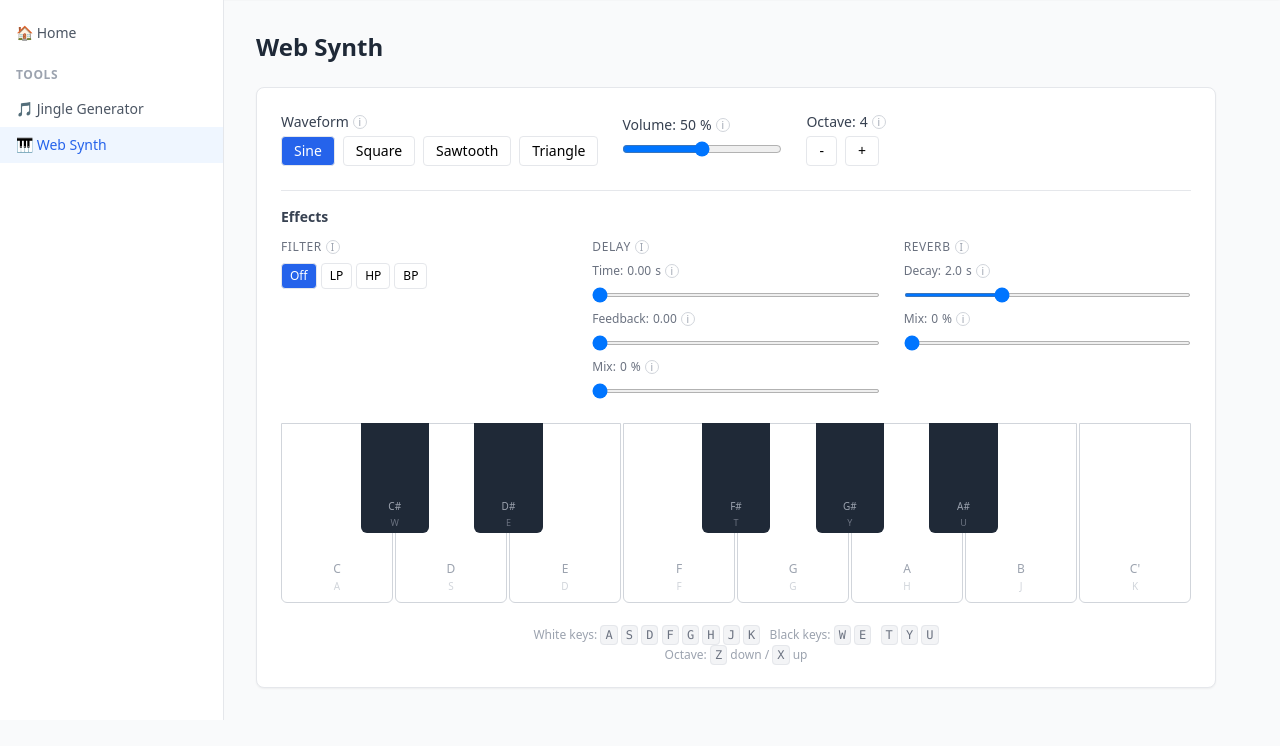
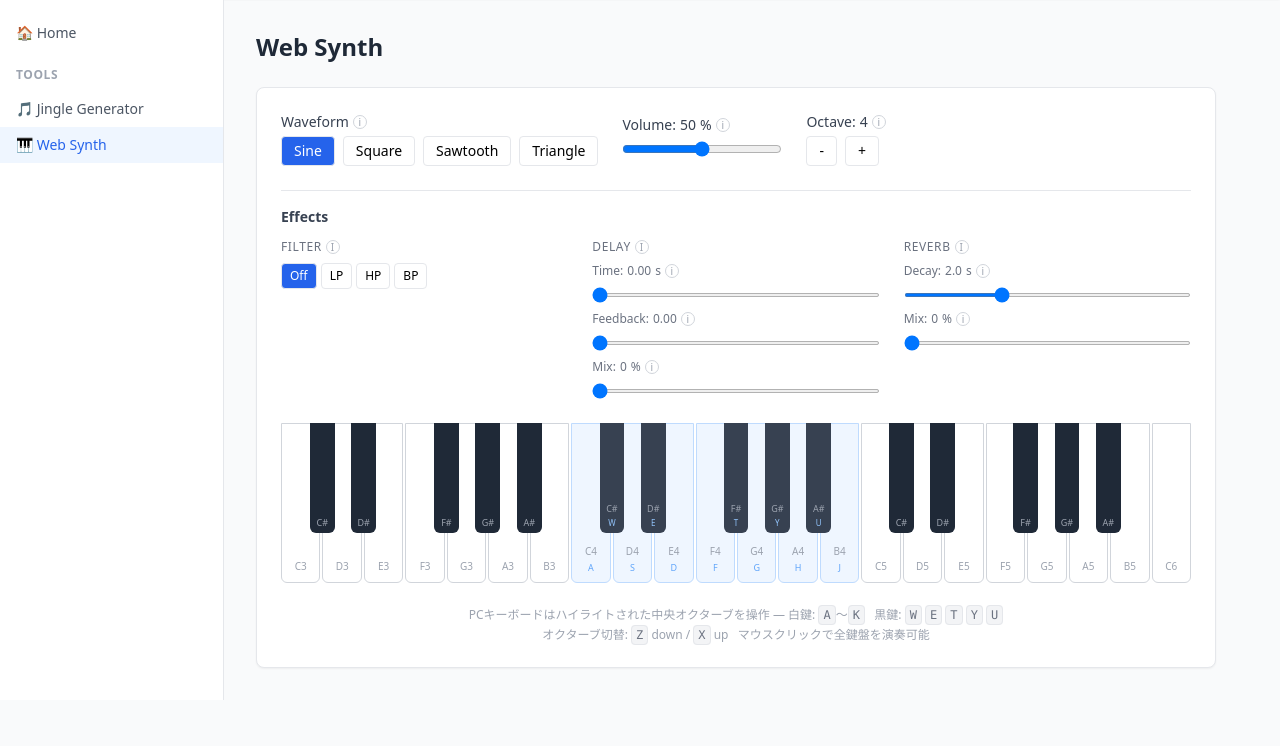
Before and after one commit to akiraak/sound-lab, a FastAPI app: page /tools/synth/ in a window 1280 px wide. Shown: the part 54-800 px from the top of the page. Run offline with FastAPI, Linux system fonts and the light colour scheme; some libraries are stand-ins or nearby versions.

Commit message:
web-synth: 3オクターブ鍵盤表示に拡張
ビジュアル鍵盤を1→3オクターブに拡張。マウスで全鍵盤を演奏可能。
PCキーボードは中央オクターブ（ハイライト表示）を操作し、
Z/Xでオクターブ切替すると鍵盤全体が再描画される。

Co-Authored-By: Claude Opus 4.6 <noreply@anthropic.com>

```diff
--- a/web/src/soundlab_web/static/js/synth.js
+++ b/web/src/soundlab_web/static/js/synth.js
@@ -2,27 +2,38 @@
 (function () {
   "use strict";
 
-  // Key mapping: code -> { note (semitone offset from C), type, label }
+  // PC keyboard → semitone offset mapping (1 octave)
   const KEY_MAP = {
-    // White keys (A-row)
-    KeyA: { note: 0, type: "white", label: "C" },
-    KeyS: { note: 2, type: "white", label: "D" },
-    KeyD: { note: 4, type: "white", label: "E" },
-    KeyF: { note: 5, type: "white", label: "F" },
-    KeyG: { note: 7, type: "white", label: "G" },
-    KeyH: { note: 9, type: "white", label: "A" },
-    KeyJ: { note: 11, type: "white", label: "B" },
-    KeyK: { note: 12, type: "white", label: "C'" },
-    // Black keys (W-row)
-    KeyW: { note: 1, type: "black", label: "C#" },
-    KeyE: { note: 3, type: "black", label: "D#" },
-    KeyT: { note: 6, type: "black", label: "F#" },
-    KeyY: { note: 8, type: "black", label: "G#" },
-    KeyU: { note: 10, type: "black", label: "A#" },
+    KeyA: { semi: 0 }, KeyS: { semi: 2 }, KeyD: { semi: 4 }, KeyF: { semi: 5 },
+    KeyG: { semi: 7 }, KeyH: { semi: 9 }, KeyJ: { semi: 11 }, KeyK: { semi: 12 },
+    KeyW: { semi: 1 }, KeyE: { semi: 3 },
+    KeyT: { semi: 6 }, KeyY: { semi: 8 }, KeyU: { semi: 10 },
   };
 
-  // Which white-key index each black key sits after
-  const BLACK_KEY_POSITION = { 1: 0, 3: 1, 6: 3, 8: 4, 10: 5 };
+  // PC key labels for visual keyboard
+  var PC_KEY_LABELS = {
+    0: "A", 2: "S", 4: "D", 5: "F", 7: "G", 9: "H", 11: "J", 12: "K",
+    1: "W", 3: "E", 6: "T", 8: "Y", 10: "U",
+  };
+
+  // Note definitions for one octave
+  var NOTES = [
+    { semi: 0,  type: "white", label: "C" },
+    { semi: 1,  type: "black", label: "C#" },
+    { semi: 2,  type: "white", label: "D" },
+    { semi: 3,  type: "black", label: "D#" },
+    { semi: 4,  type: "white", label: "E" },
+    { semi: 5,  type: "white", label: "F" },
+    { semi: 6,  type: "black", label: "F#" },
+    { semi: 7,  type: "white", label: "G" },
+    { semi: 8,  type: "black", label: "G#" },
+    { semi: 9,  type: "white", label: "A" },
+    { semi: 10, type: "black", label: "A#" },
+    { semi: 11, type: "white", label: "B" },
+  ];
+  var WHITE_SEMIS = [0, 2, 4, 5, 7, 9, 11];
+  var BLACK_AFTER_WHITE = { 1: 0, 3: 1, 6: 3, 8: 4, 10: 5 }; // black semi → white index it sits after
+  var NUM_DISPLAY_OCTAVES = 3;
 
   // State
   let audioCtx = null;
@@ -168,47 +179,70 @@
     return 440 * Math.pow(2, (midiNote - 69) / 12);
   }
 
-  function noteOn(code) {
-    if (activeVoices.has(code)) return;
-    const mapping = KEY_MAP[code];
-    if (!mapping) return;
+  // voiceKey: unique string for tracking active voices (e.g. "4-7" = octave4 semi7)
+  function voiceKey(oct, semi) { return oct + "-" + semi; }
 
+  function startVoice(key, oct, semi) {
+    if (activeVoices.has(key)) return;
     ensureAudioContext();
 
-    const freq = noteToFrequency(mapping.note, octave);
-    const osc = audioCtx.createOscillator();
+    var freq = noteToFrequency(semi, oct);
+    var osc = audioCtx.createOscillator();
     osc.type = waveform;
     osc.frequency.value = freq;
 
-    const voiceGain = audioCtx.createGain();
-    voiceGain.gain.setValueAtTime(0, audioCtx.currentTime);
-    voiceGain.gain.linearRampToValueAtTime(1.0, audioCtx.currentTime + 0.01);
+    var vGain = audioCtx.createGain();
+    vGain.gain.setValueAtTime(0, audioCtx.currentTime);
+    vGain.gain.linearRampToValueAtTime(1.0, audioCtx.currentTime + 0.01);
 
-    osc.connect(voiceGain);
-    voiceGain.connect(masterGain);
+    osc.connect(vGain);
+    vGain.connect(masterGain);
     osc.start();
 
-    activeVoices.set(code, { oscillator: osc, gain: voiceGain });
-    highlightKey(code, true);
+    activeVoices.set(key, { oscillator: osc, gain: vGain, oct: oct, semi: semi });
+    highlightVisualKey(oct, semi, true);
   }
 
-  function noteOff(code) {
-    const voice = activeVoices.get(code);
+  function stopVoice(key) {
+    var voice = activeVoices.get(key);
     if (!voice) return;
 
-    const now = audioCtx.currentTime;
+    var now = audioCtx.currentTime;
     voice.gain.gain.cancelScheduledValues(now);
     voice.gain.gain.setValueAtTime(voice.gain.gain.value, now);
     voice.gain.gain.linearRampToValueAtTime(0, now + 0.08);
     voice.oscillator.stop(now + 0.1);
 
-    activeVoices.delete(code);
-    highlightKey(code, false);
+    highlightVisualKey(voice.oct, voice.semi, false);
+    activeVoices.delete(key);
+  }
+
+  // PC keyboard note on/off (uses KEY_MAP + current octave)
+  function noteOn(code) {
+    var mapping = KEY_MAP[code];
+    if (!mapping) return;
+    var oct = octave;
+    var semi = mapping.semi;
+    if (semi === 12) { oct += 1; semi = 0; } // C' → next octave C
+    startVoice("kb-" + code, oct, semi);
+  }
+
+  function noteOff(code) {
+    stopVoice("kb-" + code);
+  }
+
+  // Mouse/touch note on/off (uses absolute oct + semi)
+  function noteOnByNote(oct, semi) {
+    startVoice(voiceKey(oct, semi), oct, semi);
+  }
+
+  function noteOffByNote(oct, semi) {
+    stopVoice(voiceKey(oct, semi));
   }
 
   function allNotesOff() {
-    for (const code of [...activeVoices.keys()]) {
-      noteOff(code);
+    for (var key of [...activeVoices.keys()]) {
+      stopVoice(key);
     }
   }
 
@@ -243,96 +277,138 @@
   // --- UI ---
 
   function renderKeyboard() {
-    const container = document.getElementById("keyboard");
+    var container = document.getElementById("keyboard");
     container.innerHTML = "";
 
-    const whiteKeys = Object.entries(KEY_MAP)
-      .filter(([, v]) => v.type === "white")
-      .sort((a, b) => a[1].note - b[1].note);
+    var startOct = Math.max(1, octave - 1);
+    var endOct = Math.min(7, startOct + NUM_DISPLAY_OCTAVES - 1);
+    startOct = Math.max(1, endOct - NUM_DISPLAY_OCTAVES + 1);
 
-    const blackKeys = Object.entries(KEY_MAP)
-      .filter(([, v]) => v.type === "black")
-      .sort((a, b) => a[1].note - b[1].note);
+    // Count total white keys (7 per octave + final C)
+    var whiteCount = (endOct - startOct + 1) * 7 + 1;
+    var keyWidthPct = 100 / whiteCount;
 
-    const whiteCount = whiteKeys.length;
-    const keyWidthPct = 100 / whiteCount;
-
-    // White keys
-    const whiteRow = document.createElement("div");
+    // White keys row
+    var whiteRow = document.createElement("div");
     whiteRow.className = "flex h-full gap-[2px]";
 
-    whiteKeys.forEach(([code, info]) => {
-      const key = document.createElement("div");
+    var whiteIdx = 0;
+    for (var oct = startOct; oct <= endOct; oct++) {
+      for (var w = 0; w < WHITE_SEMIS.length; w++) {
+        var semi = WHITE_SEMIS[w];
+        (function (o, s, idx) {
+          var key = document.createElement("div");
+          var isCurrent = (o === octave);
+          key.className =
+            "white-key flex-1 border rounded-b-md " +
+            "flex flex-col items-center justify-end pb-2 cursor-pointer " +
+            "hover:bg-gray-50 transition-colors " +
+            (isCurrent ? "bg-blue-50 border-blue-200" : "bg-white border-gray-300");
+          key.dataset.oct = o;
+          key.dataset.semi = s;
+
+          var label = NOTES[s].label + o;
+          var pcLabel = (isCurrent && PC_KEY_LABELS[s]) ? PC_KEY_LABELS[s] : "";
+          key.innerHTML =
+            '<span class="text-[10px] text-gray-400">' + label + "</span>" +
+            (pcLabel ? '<span class="text-[9px] text-blue-400 font-medium mt-0.5">' + pcLabel + "</span>" : "");
+
+          key.addEventListener("pointerdown", function () { noteOnByNote(o, s); });
+          key.addEventListener("pointerup", function () { noteOffByNote(o, s); });
+          key.addEventListener("pointerleave", function () { noteOffByNote(o, s); });
+          whiteRow.appendChild(key);
+        })(oct, semi, whiteIdx);
+        whiteIdx++;
+      }
+    }
+    // Final C of next octave
+    (function () {
+      var finalOct = endOct + 1;
+      var key = document.createElement("div");
       key.className =
         "white-key flex-1 bg-white border border-gray-300 rounded-b-md " +
         "flex flex-col items-center justify-end pb-2 cursor-pointer " +
         "hover:bg-gray-50 transition-colors";
-      key.dataset.code = code;
-      key.innerHTML =
-        '<span class="text-xs text-gray-400">' + info.label + "</span>" +
-        '<span class="text-[10px] text-gray-300 mt-0.5">' + code.replace("Key", "") + "</span>";
-
-      key.addEventListener("pointerdown", () => noteOn(code));
-      key.addEventListener("pointerup", () => noteOff(code));
-      key.addEventListener("pointerleave", () => noteOff(code));
+      key.dataset.oct = finalOct;
+      key.dataset.semi = 0;
+      key.innerHTML = '<span class="text-[10px] text-gray-400">C' + finalOct + "</span>";
+      key.addEventListener("pointerdown", function () { noteOnByNote(finalOct, 0); });
+      key.addEventListener("pointerup", function () { noteOffByNote(finalOct, 0); });
+      key.addEventListener("pointerleave", function () { noteOffByNote(finalOct, 0); });
       whiteRow.appendChild(key);
-    });
+    })();
 
     container.appendChild(whiteRow);
 
     // Black keys (absolute overlay)
-    const blackRow = document.createElement("div");
+    var blackRow = document.createElement("div");
     blackRow.className = "absolute top-0 left-0 w-full pointer-events-none";
     blackRow.style.height = "110px";
 
-    blackKeys.forEach(([code, info]) => {
-      const whiteIdx = BLACK_KEY_POSITION[info.note];
-      if (whiteIdx === undefined) return;
+    var octOffset = 0;
+    for (var oct2 = startOct; oct2 <= endOct; oct2++) {
+      var blackSemis = [1, 3, 6, 8, 10];
+      for (var b = 0; b < blackSemis.length; b++) {
+        var bs = blackSemis[b];
+        (function (o, s, oOff) {
+          var whiteLocalIdx = BLACK_AFTER_WHITE[s];
+          var globalWhiteIdx = oOff * 7 + whiteLocalIdx;
+          var leftPct = ((globalWhiteIdx + 1) / whiteCount) * 100;
+          var bkWidth = keyWidthPct * 0.6;
+          var isCurrent = (o === octave);
 
-      const key = document.createElement("div");
-      const leftPct = ((whiteIdx + 1) / whiteCount) * 100;
-      const bkWidth = keyWidthPct * 0.6;
-
+          var key = document.createElement("div");
           key.className =
-        "black-key absolute bg-gray-800 text-white rounded-b-md " +
+            "black-key absolute text-white rounded-b-md " +
             "flex flex-col items-center justify-end pb-1 cursor-pointer " +
-        "hover:bg-gray-700 transition-colors pointer-events-auto";
+            "hover:bg-gray-700 transition-colors pointer-events-auto " +
+            (isCurrent ? "bg-gray-700" : "bg-gray-800");
           key.style.left = (leftPct - bkWidth / 2) + "%";
           key.style.width = bkWidth + "%";
           key.style.height = "100%";
-      key.dataset.code = code;
+          key.dataset.oct = o;
+          key.dataset.semi = s;
+
+          var pcLabel = (isCurrent && PC_KEY_LABELS[s]) ? PC_KEY_LABELS[s] : "";
           key.innerHTML =
-        '<span class="text-[10px] text-gray-400">' + info.label + "</span>" +
-        '<span class="text-[9px] text-gray-500 mt-0.5">' + code.replace("Key", "") + "</span>";
+            '<span class="text-[9px] text-gray-400">' + NOTES[s].label + "</span>" +
+            (pcLabel ? '<span class="text-[8px] text-blue-300 font-medium mt-0.5">' + pcLabel + "</span>" : "");
 
-      key.addEventListener("pointerdown", () => noteOn(code));
-      key.addEventListener("pointerup", () => noteOff(code));
-      key.addEventListener("pointerleave", () => noteOff(code));
+          key.addEventListener("pointerdown", function () { noteOnByNote(o, s); });
+          key.addEventListener("pointerup", function () { noteOffByNote(o, s); });
+          key.addEventListener("pointerleave", function () { noteOffByNote(o, s); });
           blackRow.appendChild(key);
-    });
+        })(oct2, bs, octOffset);
+      }
+      octOffset++;
+    }
 
     container.appendChild(blackRow);
   }
 
-  function highlightKey(code, active) {
-    const mapping = KEY_MAP[code];
-    if (!mapping) return;
-    const el = document.querySelector('[data-code="' + code + '"]');
+  function highlightVisualKey(oct, semi, active) {
+    var el = document.querySelector('[data-oct="' + oct + '"][data-semi="' + semi + '"]');
     if (!el) return;
+    var isBlack = el.classList.contains("black-key");
 
-    if (mapping.type === "white") {
-      el.classList.toggle("bg-blue-100", active);
+    if (isBlack) {
+      el.classList.toggle("bg-blue-600", active);
+      if (!active) {
+        var isCurrent = (oct === octave);
+        el.classList.toggle("bg-gray-700", isCurrent);
+        el.classList.toggle("bg-gray-800", !isCurrent);
+      }
+    } else {
+      el.classList.toggle("bg-blue-200", active);
       el.classList.toggle("border-blue-400", active);
-    } else {
-      el.classList.toggle("bg-blue-600", active);
-      el.classList.toggle("bg-gray-800", !active);
     }
   }
 
   function setOctave(newOctave) {
-    octave = Math.max(1, Math.min(7, newOctave));
+    octave = Math.max(2, Math.min(6, newOctave));
     document.getElementById("octave-display").textContent = octave;
     allNotesOff();
+    renderKeyboard();
   }
 
   // --- Init ---
--- a/web/src/soundlab_web/templates/tools/synth/index.html
+++ b/web/src/soundlab_web/templates/tools/synth/index.html
@@ -131,27 +131,21 @@
         </div>
     </div>
 
-    <!-- Visual keyboard -->
-    <div id="keyboard" class="relative select-none" style="height: 180px;"></div>
+    <!-- Visual keyboard (3 octaves) -->
+    <div id="keyboard" class="relative select-none" style="height: 160px;"></div>
 
     <!-- Keyboard shortcut reference -->
     <div class="text-xs text-gray-400 text-center space-y-1">
-        <p>White keys: <kbd class="px-1 py-0.5 bg-gray-100 border rounded text-gray-500">A</kbd>
-           <kbd class="px-1 py-0.5 bg-gray-100 border rounded text-gray-500">S</kbd>
-           <kbd class="px-1 py-0.5 bg-gray-100 border rounded text-gray-500">D</kbd>
-           <kbd class="px-1 py-0.5 bg-gray-100 border rounded text-gray-500">F</kbd>
-           <kbd class="px-1 py-0.5 bg-gray-100 border rounded text-gray-500">G</kbd>
-           <kbd class="px-1 py-0.5 bg-gray-100 border rounded text-gray-500">H</kbd>
-           <kbd class="px-1 py-0.5 bg-gray-100 border rounded text-gray-500">J</kbd>
-           <kbd class="px-1 py-0.5 bg-gray-100 border rounded text-gray-500">K</kbd>
-           &nbsp; Black keys: <kbd class="px-1 py-0.5 bg-gray-100 border rounded text-gray-500">W</kbd>
+        <p>PCキーボードはハイライトされた中央オクターブを操作 &mdash;
+           白鍵: <kbd class="px-1 py-0.5 bg-gray-100 border rounded text-gray-500">A</kbd>〜<kbd class="px-1 py-0.5 bg-gray-100 border rounded text-gray-500">K</kbd>
+           &nbsp; 黒鍵: <kbd class="px-1 py-0.5 bg-gray-100 border rounded text-gray-500">W</kbd>
            <kbd class="px-1 py-0.5 bg-gray-100 border rounded text-gray-500">E</kbd>
-           &nbsp;
            <kbd class="px-1 py-0.5 bg-gray-100 border rounded text-gray-500">T</kbd>
            <kbd class="px-1 py-0.5 bg-gray-100 border rounded text-gray-500">Y</kbd>
            <kbd class="px-1 py-0.5 bg-gray-100 border rounded text-gray-500">U</kbd></p>
-        <p>Octave: <kbd class="px-1 py-0.5 bg-gray-100 border rounded text-gray-500">Z</kbd> down /
-           <kbd class="px-1 py-0.5 bg-gray-100 border rounded text-gray-500">X</kbd> up</p>
+        <p>オクターブ切替: <kbd class="px-1 py-0.5 bg-gray-100 border rounded text-gray-500">Z</kbd> down /
+           <kbd class="px-1 py-0.5 bg-gray-100 border rounded text-gray-500">X</kbd> up
+           &nbsp; マウスクリックで全鍵盤を演奏可能</p>
     </div>
 
 </div>
```
Also changed, not shown: DONE.md (+1 -0 lines), TODO.md (+0 -1 lines). Lines whose indentation alone changed are shown as unchanged.
